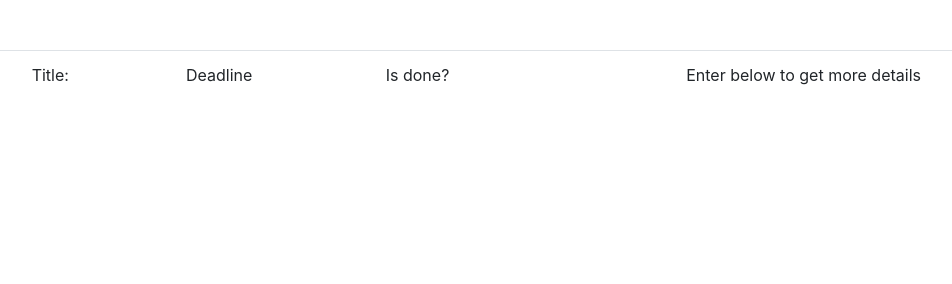
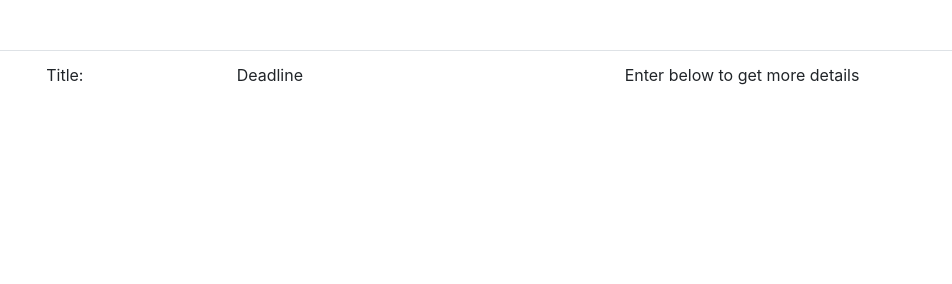
Before and after one commit to filkur/Todo_app, a Symfony app: template templates/category/show.html.twig in a window 1280 px wide. Shown: the part 169-453 px from the top of the page, without its empty margins (103-1055 px from the left). Run offline with Twig, Linux system fonts and the light colour scheme; the template is opened without the code that fills it, so the values that code supplies are empty; some libraries are stand-ins or nearby versions.

Commit message:
modify view of tasks list

```diff
--- a/templates/category/show.html.twig
+++ b/templates/category/show.html.twig
@@ -10,7 +10,6 @@
             <tr>
                 <td>Title:</td>
                 <td>Deadline</td>
-                <td>Is done?</td>
                 <td>Enter below to get more details</td>
             </tr>
             </thead>
@@ -20,14 +19,7 @@
                     <td>{{ task.title}}</td>
                     <td>{{ task.deadline|date("Y/m/d")}}</td>
                     <td>
-                        {% if task.done%}
-                            <p class="text-danger">Yes</p>
-                        {% else%}
-                            <p class="text-danger">No</p>
-                        {% endif %}
-                    </td>
-                    <td>
-                        <a class="btn btn-warning" href="{{ path('task.show', {id: task.id}) }}">Show</a>
+                        <a class="btn btn-primary" href="{{ path('task.show', {id: task.id}) }}">Show</a>
                     </td>
                 </tr>
             {% endfor %}
```
